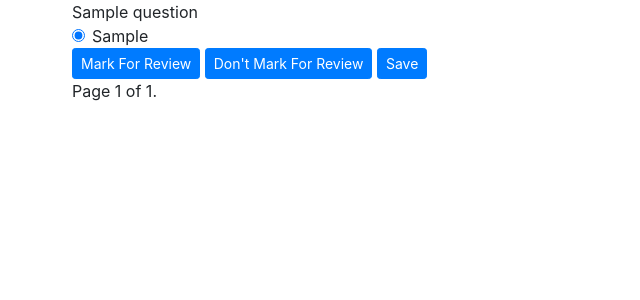
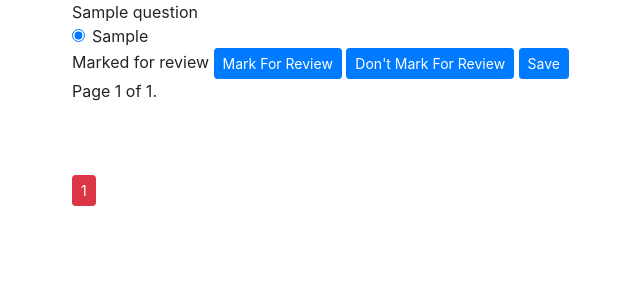
Before and after one commit to samyakjain101/quiz, a Django app: page /quiz/live/00000000-0000-0000-0000-000000000001 in a window 1280 px wide. Shown: the top 300 px of the page, without its empty margins (13-653 px from the left). Run offline with Django 3.2, Linux system fonts and the light colour scheme; a user stored in the database is signed in; tables that the repository leaves empty hold one stand-in row (values such as "Sample post"); some libraries are stand-ins or nearby versions.

Commit message:
markForReview +dontMark + pages

```diff
--- a/quiz_app/models.py
+++ b/quiz_app/models.py
@@ -52,7 +52,7 @@ class QuizRecord(models.Model):
 class QuizAnswerRecord(models.Model):
     record =  models.ForeignKey(QuizRecord,on_delete=models.CASCADE)
     question = models.ForeignKey(Question, on_delete=models.CASCADE)
-    myAns = models.ForeignKey(Choice, on_delete=models.CASCADE)
+    myAns = models.ForeignKey(Choice, on_delete=models.CASCADE, blank=True)
     MARK_FOR_REVIEW = 1
     DONT_MARK_FOR_REVIEW = 2
     STATUS_CHOICES = (
--- a/quiz_app/views.py
+++ b/quiz_app/views.py
@@ -65,13 +65,16 @@ class LiveQuiz(TemplateView):
 
         context = {
             'page_obj' : page_obj,
+            'allPages' : paginator.page_range,
         }
 
         try:
             record = QuizRecord.objects.get(user=self.request.user, quiz = page_obj.object_list[0].quiz)
             answer = QuizAnswerRecord.objects.get(record = record, question = page_obj.object_list[0]).myAns
+            status = QuizAnswerRecord.objects.get(record = record, question = page_obj.object_list[0]).status
             context['answer'] = answer
-        except QuizRecord.DoesNotExist or QuizAnswerRecord.DoesNotExist:
+            context['status'] = status
+        except (QuizRecord.DoesNotExist, QuizAnswerRecord.DoesNotExist):
             pass
 
         return context
@@ -111,29 +114,64 @@ def save_answer(request):
     jsonr = {}
     if request.is_ajax():
         current_user = request.user
+        to_do = request.GET.get('to_do')
         question_id = request.GET.get('question_id')
-        choice_id = request.GET.get('choice_id')
+        if to_do == "updateAns":
+            choice_id = request.GET.get('choice_id')
+
         try:
             question = Question.objects.get(id=question_id)
-            choice = Choice.objects.get(id=choice_id)
+            if to_do == "updateAns":
+                choice = Choice.objects.get(id=choice_id)
             quiz_record = QuizRecord.objects.get(user=current_user, quiz=question.quiz)
 
         except Question.DoesNotExist or Choice.DoesNotExist or QuizRecord.DoesNotExist:
             raise PermissionDenied()
 
-        try:
-            quiz = QuizAnswerRecord.objects.get(record=quiz_record, question=question)
-            # Update Answer
-            quiz.myAns = choice
-            quiz.save()
-            jsonr['message'] = "Choice Updated"
-        except QuizAnswerRecord.DoesNotExist:
-            QuizAnswerRecord.objects.create(
-                record=quiz_record,
-                question=question,
-                myAns=choice,
-                status=QuizAnswerRecord.DONT_MARK_FOR_REVIEW
-            )
-            jsonr['message'] = "Your response is saved"
+        if to_do == "updateAns":
+            try:
+                quiz = QuizAnswerRecord.objects.get(record=quiz_record, question=question)
+                # Update Answer
+                quiz.myAns = choice
+                quiz.save()
+                jsonr['message'] = "Choice Updated"
+            except QuizAnswerRecord.DoesNotExist:
+                QuizAnswerRecord.objects.create(
+                    record=quiz_record,
+                    question=question,
+                    myAns=choice,
+                    status=QuizAnswerRecord.DONT_MARK_FOR_REVIEW
+                )
+                jsonr['message'] = "Your response is saved"
+
+        elif to_do == "markForReview":
+            try:
+                quiz = QuizAnswerRecord.objects.get(record=quiz_record, question=question)
+                # Mark For Review
+                quiz.status = QuizAnswerRecord.MARK_FOR_REVIEW
+                quiz.save()
+                jsonr['message'] = "Mark For Review"
+            except QuizAnswerRecord.DoesNotExist:
+                QuizAnswerRecord.objects.create(
+                    record=quiz_record,
+                    question=question,
+                    status=QuizAnswerRecord.MARK_FOR_REVIEW
+                )
+                jsonr['message'] = "last question marked for review"
+
+        elif to_do == "dontMarkForReview":
+            try:
+                quiz = QuizAnswerRecord.objects.get(record=quiz_record, question=question)
+                # Mark For Review
+                quiz.status = QuizAnswerRecord.DONT_MARK_FOR_REVIEW
+                quiz.save()
+                jsonr['message'] = "Dont Mark For Review"
+            except QuizAnswerRecord.DoesNotExist:
+                QuizAnswerRecord.objects.create(
+                    record=quiz_record,
+                    question=question,
+                    status=QuizAnswerRecord.DONT_MARK_FOR_REVIEW
+                )
+                jsonr['message'] = "last question dont marked for review"
 
     return HttpResponse(json.dumps(jsonr), content_type='application/json')
--- a/templates/quiz_app/live_quiz.html
+++ b/templates/quiz_app/live_quiz.html
@@ -4,7 +4,7 @@
 
 {% block body_block %}
 <div class="container">
-    <div class="main-container">
+    <div id="main-container">
         {% for question in page_obj %}
         {{question}} <br>
         {% for choice in question.choice_set.all %}
@@ -15,10 +15,13 @@
             </label>
         </div>
         {% endfor %}
-        <button class="btn btn-primary btn-sm">Mark For Review</button>
-        <button class="btn btn-primary btn-sm">Don't Mark For Review</button>
+        {% if status == 1 %} Marked for review {% endif %}
+        <button class="btn btn-primary btn-sm ajax-markReview-btn" url="{% url 'quiz_app:ajax_save_live_quiz' %}"
+            question_id="{{ question.id }}" to_do="markForReview">Mark For Review</button>
+        <button class="btn btn-primary btn-sm ajax-dontReview-btn" url="{% url 'quiz_app:ajax_save_live_quiz' %}"
+            question_id="{{ question.id }}" to_do="dontMarkForReview">Don't Mark For Review</button>
         <button class="btn btn-primary btn-sm ajax-save-btn" url="{% url 'quiz_app:ajax_save_live_quiz' %}"
-            question_id="{{ question.id }}">Save</button>
+            question_id="{{ question.id }}" to_do="updateAns">Save</button>
         {% endfor %}
 
         <div class="pagination">
@@ -41,7 +44,16 @@
             </span>
         </div>
     </div>
+
 </div>
+<br><br><br>
+<div class="container">
+    <div id="page-container">
+    {% for p in allPages %}
+            <button class="btn btn-danger btn-sm ajax-btn-page-direct" url="?page={{ p }}">{{ p }}</button>
+    {% endfor %}
+    </div>
+<div>
 {% endblock %}
 
 {% block java_script %}
```
Also changed, not shown: static/js/live_quiz.js (+54 -1 lines).
